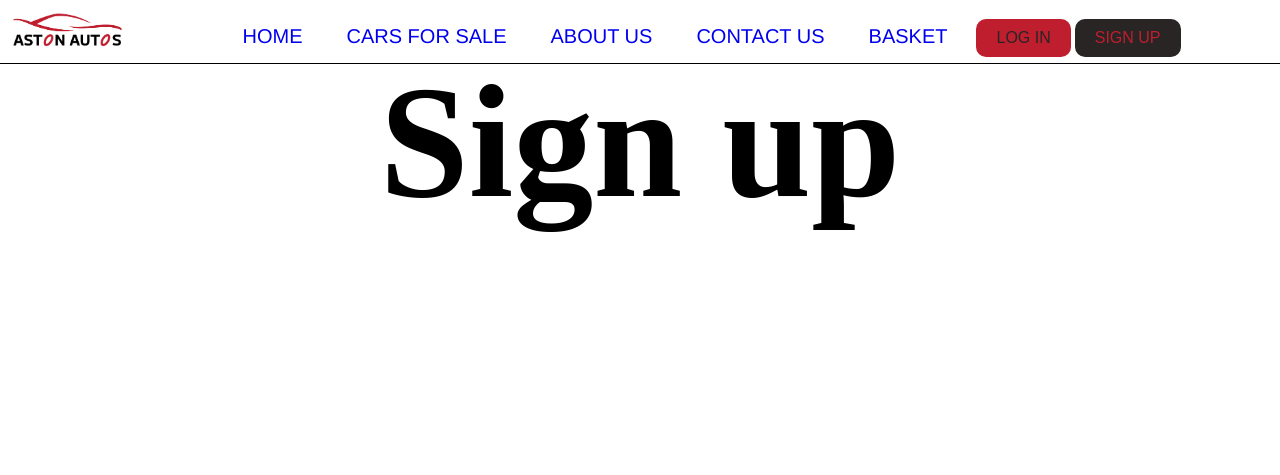
After one commit to zishvn1/TP-20-02-2023, a PHP site: page /signup.php in a window 1280 px wide. The commit adds this page. Shown: the top 475 px of the page. Run offline with PHP 8.4, Linux system fonts and the light colour scheme; some libraries are stand-ins or nearby versions.

Commit message:
updated css

```diff
--- a/contactdetails.php
+++ b/contactdetails.php
@@ -8,6 +8,10 @@
 </head>
 
 <style>
+    body {
+        padding-top: 50px;
+    }
+
     h1{
         text-align: center;
         font-size: 10em;
--- a/index.php
+++ b/index.php
@@ -63,7 +63,7 @@
             <p>at low cost.</p>
         </div>
         <div class="image-text-sec">
-            <p>SHOP BY BRANDS</p>
+            <p>SHOP BY BRANDS:</p>
             <button class="brands">
                 <a href="products.php">
                     <img src="images/bmw-logo.png">
--- a/login.php
+++ b/login.php
@@ -8,6 +8,10 @@
 </head>
 
 <style>
+    body {
+        padding-top: 50px;
+    }
+
     h1{
         text-align: center;
         font-size: 10em;
--- a/navbar.php
+++ b/navbar.php
@@ -12,9 +12,13 @@
         }
 
         #navbar {
+            position: fixed;
+            top: 0;
             width: 100%;
             height: auto;
             background: white;
+            border-bottom: 1px solid black;
+            z-index: 1;
         }
 
         #navbar ul {
@@ -28,13 +32,13 @@
             margin-top: 10px;
             font-family: 'Franklin Gothic Medium', 'Arial Narrow', Arial, sans-serif;
             font-size: 20px;
-            color: grey !important;
+            color: grey;
             margin-right: 10px;
         }
 
         a:visited {
             text-decoration: none;
-            color: grey !important;
+            color: grey;
             text-decoration: none;
         }
 
@@ -67,6 +71,19 @@
             font-size: 16px;
         }
 
+        #navbar li:hover a {
+            color: #bf1E2E;
+        }
+
+        .button1:hover {
+            background-color: #bf1E2E;
+            color: white;
+        }
+
+        .button2:hover {
+            background-color: #292525;
+            color: white;
+        }
     </style>
 </head>
 
@@ -83,7 +100,7 @@
             <li><a href="contactdetails.php">CONTACT US</a></li>
             <li><a href="basket.php">BASKET</a></li>
             <button class="button1" type="button" onclick=window.parent.location.href='login.php' target='_parent'>LOG IN</button>
-            <button class="button2" type="button" onclick=window.parent.location.href='login.php' target='_parent'>SIGN UP</button>
+            <button class="button2" type="button" onclick=window.parent.location.href='signup.php' target='_parent'>SIGN UP</button>
         </ul>
     </div>
 
--- a/products.php
+++ b/products.php
@@ -8,6 +8,10 @@
 </head>
 
 <style>
+    body {
+        padding-top: 50px;
+    }
+
     h1{
         text-align: center;
         font-size: 10em;
--- /dev/null
+++ b/signup.php
@@ -0,0 +1,29 @@
+<!DOCTYPE html>
+<html lang="en">
+<head>
+    <meta charset="UTF-8">
+    <meta http-equiv="X-UA-Compatible" content="IE=edge">
+    <meta name="viewport" content="width=device-width, initial-scale=1.0">
+    <title>Home</title>
+</head>
+
+<style>
+    body {
+        padding-top: 50px;
+    }
+
+    h1{
+        text-align: center;
+        font-size: 10em;
+    }
+</style>
+
+<body>
+    <?php include 'navbar.php'?>
+
+    <h1>Sign up</h1>
+
+    <?php include 'footer.php' ?>
+
+</body>
+</html>
```
Also changed, not shown: basket.php (+8 -2 lines).
